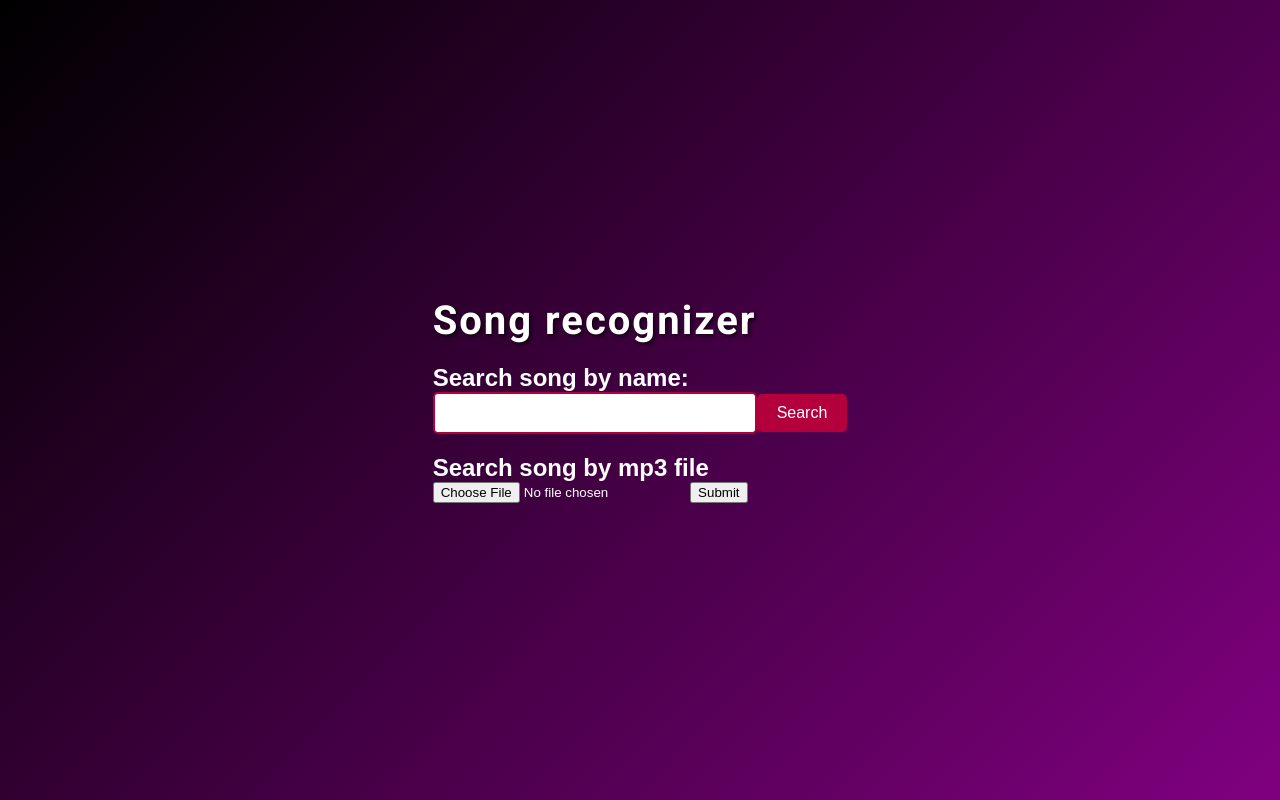
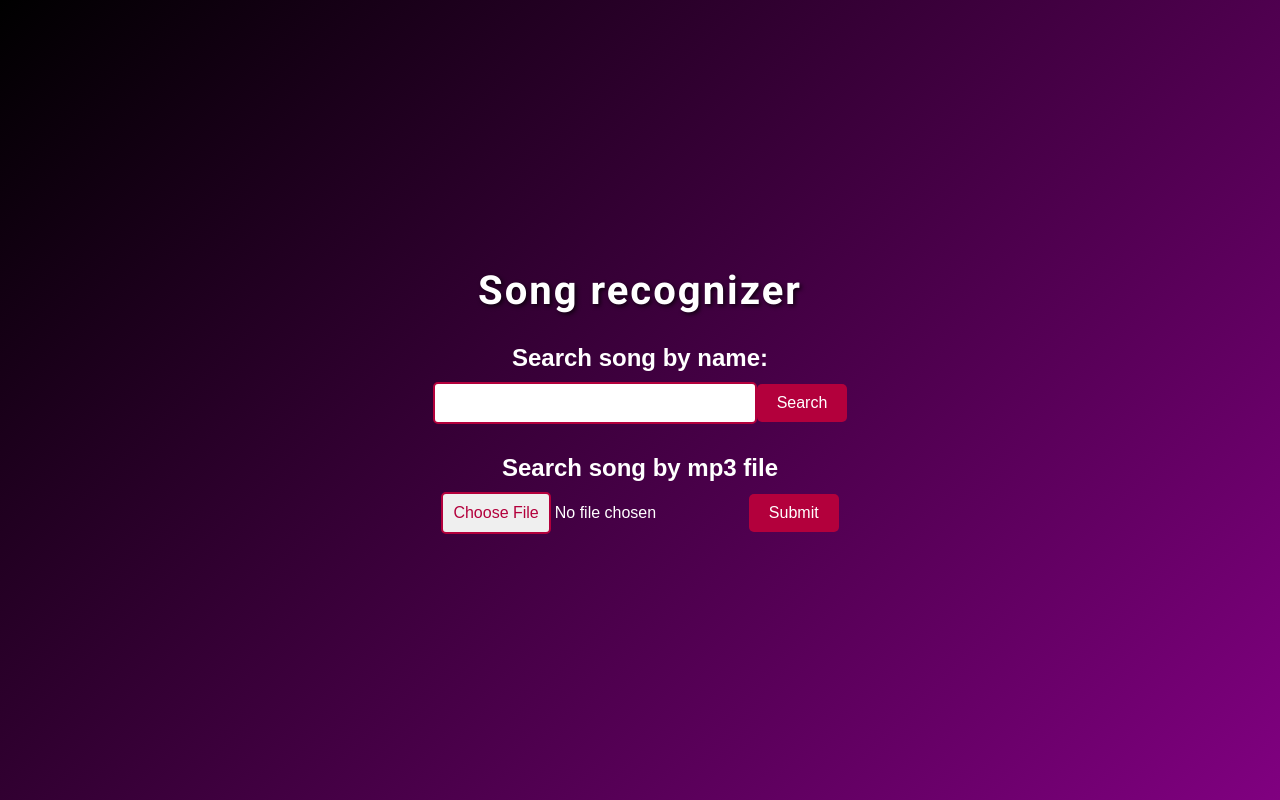
Before and after one commit to Bolo03/song-recognizer, a Flask app: page / in a window 1280 px wide. Run offline with Flask 3, Linux system fonts and the light colour scheme.

Commit message:
styled file upload button

```diff
--- a/static/style.css
+++ b/static/style.css
@@ -16,7 +16,7 @@ body {
   flex-direction: column;
   align-items: center;
   justify-content: center;
-  margin: 0, auto;
+  gap: 10px;
   min-height: 100vh;
   background: linear-gradient(135deg, #000000, #800080);
 }
@@ -36,6 +36,18 @@ h1 {
   align-items: center;
   justify-content: center;
   margin-bottom: 20px;
+}
+
+input[type="file"] {
+  font-size: 1em;
+}
+
+input::file-selector-button {
+  padding: 10px;
+  border: 2px solid #b3003c;
+  border-radius: 5px;
+  font-size: 1em;
+  color: #b3003c;
 }
 
 /* Style for the search input */
--- a/templates/index.html
+++ b/templates/index.html
@@ -14,7 +14,6 @@
     <title>Document</title>
   </head>
   <body>
-    <div class="main">
     <h1>Song recognizer</h1>
 
     <h2>Search song by name:</h2>
@@ -30,10 +29,10 @@
       action="{{ url_for('file_search') }}"
       method="post"
       enctype="multipart/form-data"
+      class="file-form"
     >
-        <input type="file" name="file" accept=".mp3" />
-        <input type="submit" />
+      <input type="file" name="file" accept=".mp3" class="file-input" />
+      <input type="submit" class="search-button" />
     </form>
-    </div>
   </body>
 </html>
```
Lines whose indentation alone changed are shown as unchanged.
